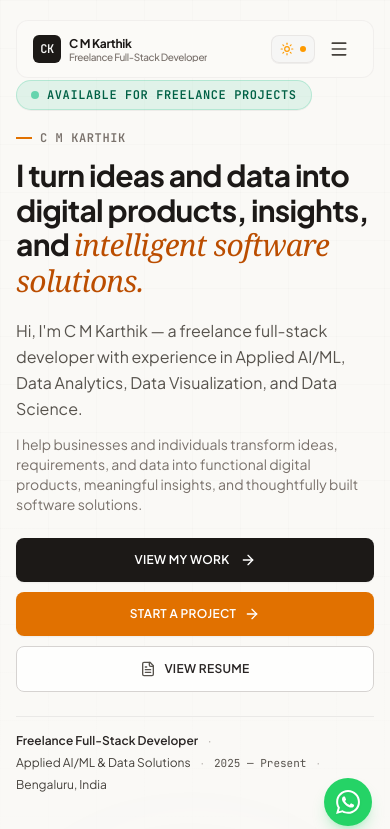
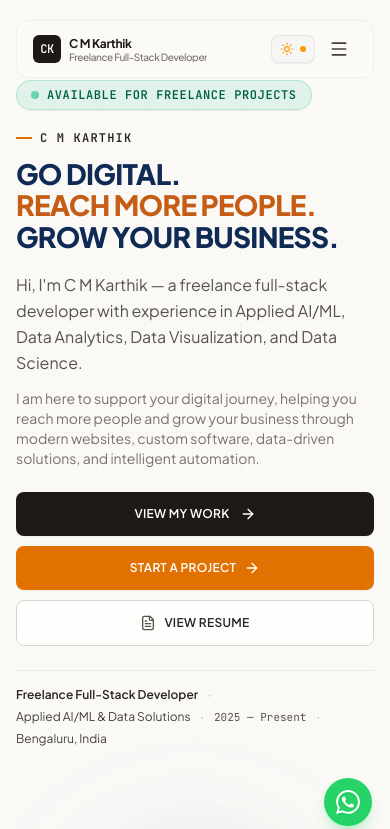
Before and after one commit to cmkarthik2004/my-portfolio2.0, a React (Vite) app: page / in a window 390 px wide. Shown: the top 829 px of the page. Built offline with nearby package versions, Linux system fonts and the light colour scheme; a web font is replaced by a local one.

Commit message:
style: refine hero section typography and layout
Adjust grid gaps for better responsiveness and update the author name styling to improve visual hierarchy.

```diff
--- a/src/components/HeroSection.tsx
+++ b/src/components/HeroSection.tsx
@@ -74,9 +74,9 @@ export const HeroSection: React.FC<HeroSectionProps> = ({ onStartProject }) => {
       aria-label="Introduction"
     >
       <div className="max-w-7xl mx-auto px-4 sm:px-6 lg:px-8 relative z-10">
-        <div className="grid grid-cols-1 lg:grid-cols-12 gap-10 sm:gap-12 lg:gap-14 items-center">
+        <div className="grid grid-cols-1 lg:grid-cols-12 gap-8 sm:gap-10 lg:gap-8 xl:gap-12 items-center">
           {/* Left Column: Heading & Narrative */}
-          <div className="lg:col-span-7 flex flex-col items-start text-left">
+          <div className="lg:col-span-7 flex flex-col items-start text-left w-full">
             {/* Hero Availability Label */}
             <div
               id="hero-status-pill"
@@ -87,21 +87,20 @@ export const HeroSection: React.FC<HeroSectionProps> = ({ onStartProject }) => {
             </div>
 
             {/* Author Name */}
-            <div className="text-xs sm:text-sm font-semibold tracking-wider text-stone-500 dark:text-stone-400 uppercase mb-3 font-mono flex items-center gap-2">
+            <h1 className="text-xs sm:text-sm font-semibold tracking-wider text-stone-500 dark:text-stone-400 uppercase mb-3 font-mono flex items-center gap-2">
               <span className="w-4 h-[1.5px] bg-amber-600 dark:bg-amber-400 inline-block"></span>
-              <span>C M Karthik</span>
+              <span className="font-bold tracking-widest text-stone-800 dark:text-stone-200">C M KARTHIK</span>
+            </h1>
+
+            {/* Main Hero Headline */}
+            <div
+              id="hero-main-title"
+              className="text-[1.75rem] xs:text-3xl sm:text-4xl md:text-5xl lg:text-[2.45rem] xl:text-[3.1rem] 2xl:text-[3.5rem] font-black tracking-tight leading-[1.12] mb-5 sm:mb-6 font-sans group cursor-default w-full"
+            >
+              <h2 className="text-[#102A56] dark:text-[#99bceb] sm:whitespace-nowrap">GO DIGITAL.</h2>
+              <h2 className="text-[#C65D16] dark:text-[#f27827] sm:whitespace-nowrap">REACH MORE PEOPLE.</h2>
+              <h2 className="text-[#102A56] dark:text-[#99bceb] sm:whitespace-nowrap">GROW YOUR BUSINESS.</h2>
             </div>
-
-            {/* Main Hero Headline with Strong Visual Impact */}
-            <h1
-              id="hero-main-title"
-              className="text-3xl sm:text-5xl md:text-6xl font-bold text-stone-900 dark:text-stone-100 tracking-tight leading-[1.15] sm:leading-[1.12] mb-5 sm:mb-6 font-sans group cursor-default transition-colors"
-            >
-              I turn ideas and data into digital products, insights, and{' '}
-              <span className="font-display italic font-normal text-amber-700 dark:text-amber-400">
-                intelligent software solutions.
-              </span>
-            </h1>
 
             {/* Hero Description - Two Clean, Professional Paragraphs */}
             <div
@@ -112,7 +111,7 @@ export const HeroSection: React.FC<HeroSectionProps> = ({ onStartProject }) => {
                 Hi, I'm C M Karthik — a freelance full-stack developer with experience in Applied AI/ML, Data Analytics, Data Visualization, and Data Science.
               </p>
               <p className="text-sm sm:text-base md:text-lg text-stone-500 dark:text-stone-400">
-                I help businesses and individuals transform ideas, requirements, and data into functional digital products, meaningful insights, and thoughtfully built software solutions.
+                I am here to support your digital journey, helping you reach more people and grow your business through modern websites, custom software, data-driven solutions, and intelligent automation.
               </p>
             </div>
 
```
